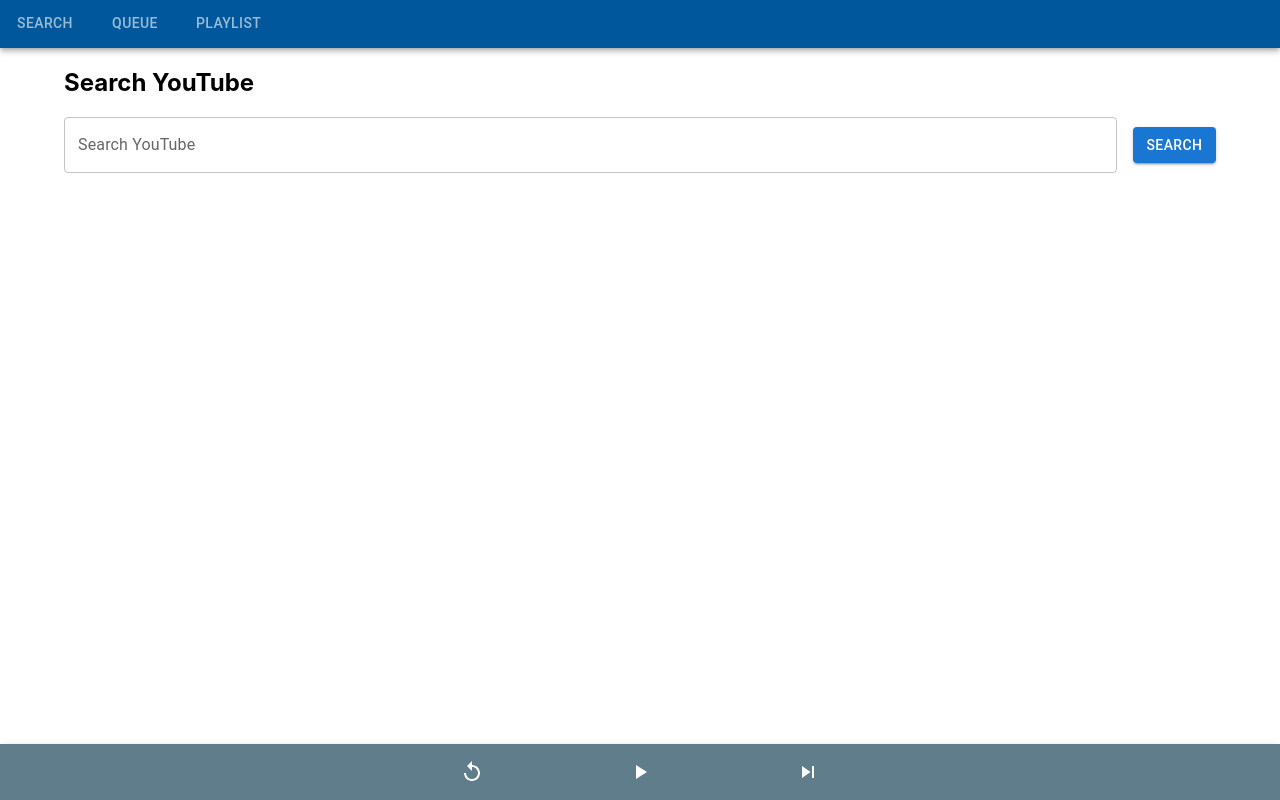
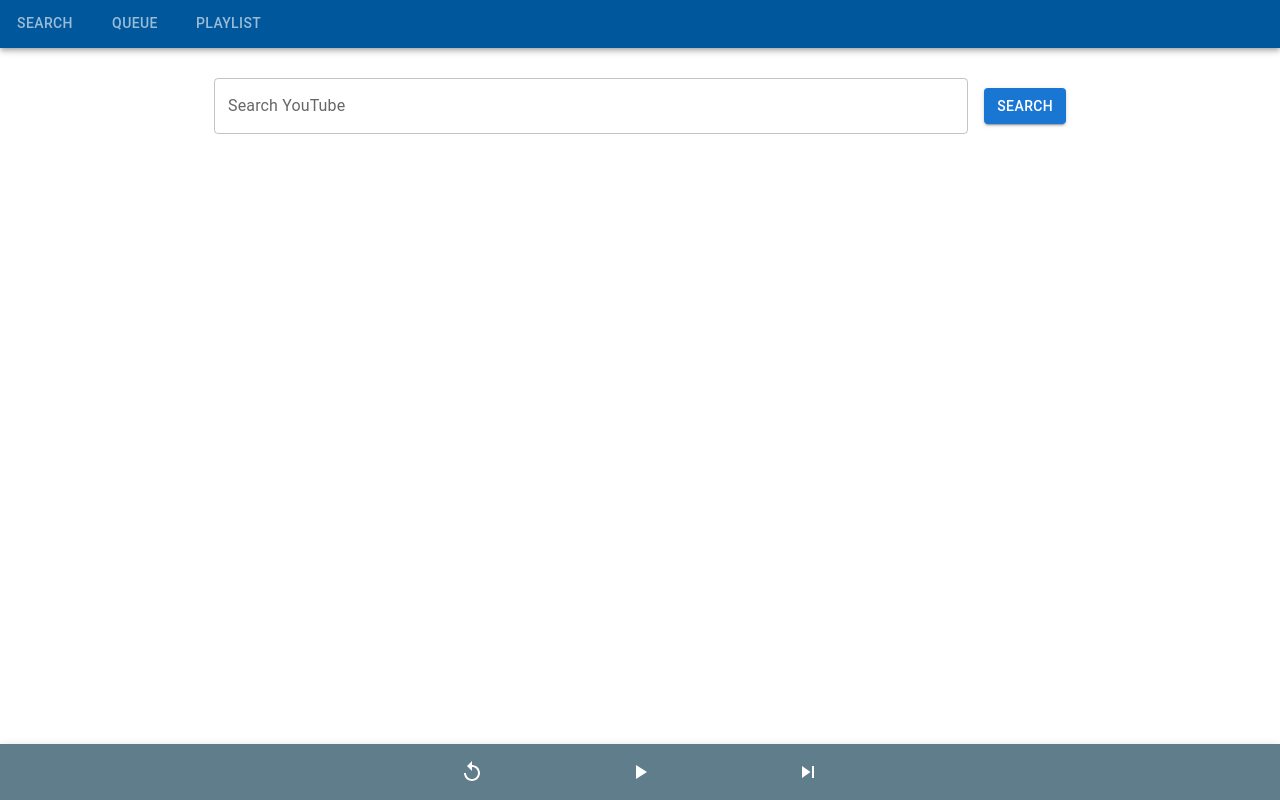
Before and after one commit to labeebk1/k-music-frontend, a React (Create React App) app: page /search in a window 1280 px wide. Built offline with nearby package versions, Linux system fonts and the light colour scheme.

Commit message:
update search page formatting

```diff
--- a/src/pages/SearchPage.js
+++ b/src/pages/SearchPage.js
@@ -63,8 +63,8 @@
   };
 
   return (
-    <Container>
-      <h2>Search YouTube</h2>
+    <Container maxWidth="md" sx={{ paddingTop: '10px' }}>
+      <h2></h2>
       <Box display="flex" alignItems="center" gap={2}>
         <TextField
           label="Search YouTube"
```
